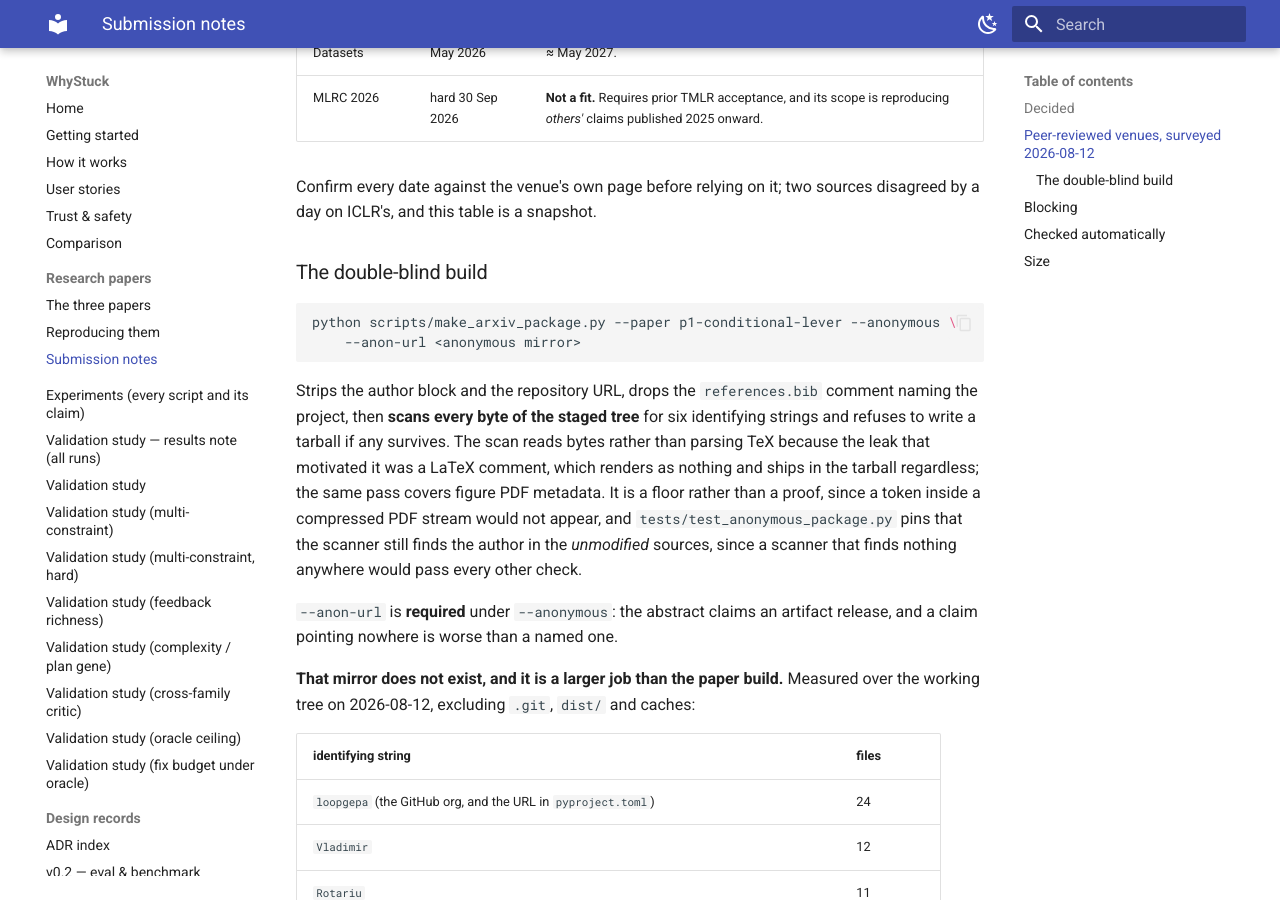
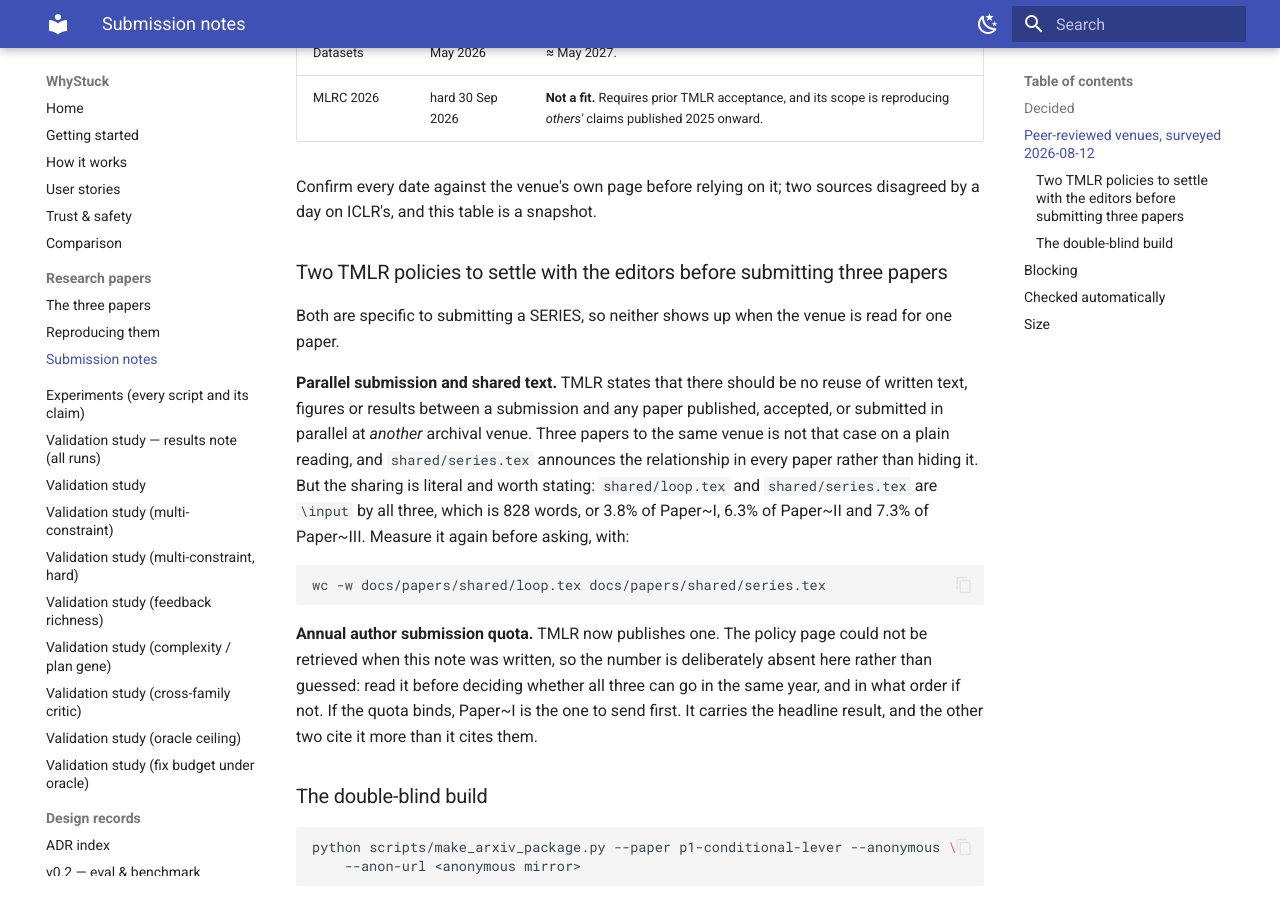
Before and after one commit to loopgepa/whystuck, an MkDocs documentation site: the page built from docs/papers/SUBMISSION.md, in a window 1280 px wide and 900 px high, scrolled down 1533 px. Built offline with MkDocs 1.6.1 and Material for MkDocs 9.7.7, drawn with Linux system fonts in a browser that asks for light colours.

Commit message:
Record the two TMLR policies that only bite a three-paper series
Parallel-submission text reuse and the annual author submission quota. Neither
appears when the venue is read for one paper. The shared text is measured rather
than characterised: 828 words in shared/loop.tex and shared/series.tex, 3.8% of
Paper I, 6.3% of Paper II, 7.3% of Paper III, with the command to re-measure. The
quota's number is deliberately absent because the policy page returned 403 when
this was written, and a guessed quota is worse than a stated gap.

Co-Authored-By: Claude Opus 5 (1M context) <noreply@anthropic.com>
Claude-Session: https://claude.ai/code/session_011CjxtKCQhXFVpChw21Sp4N

```diff
--- a/docs/papers/SUBMISSION.md
+++ b/docs/papers/SUBMISSION.md
@@ -34,6 +34,26 @@ prints author, affiliation and repository URL, and each abstract names the repos
 
 Confirm every date against the venue's own page before relying on it; two sources disagreed by a
 day on ICLR's, and this table is a snapshot.
+
+### Two TMLR policies to settle with the editors before submitting three papers
+
+Both are specific to submitting a SERIES, so neither shows up when the venue is read for one paper.
+
+**Parallel submission and shared text.** TMLR states that there should be no reuse of written text,
+figures or results between a submission and any paper published, accepted, or submitted in parallel
+at *another* archival venue. Three papers to the same venue is not that case on a plain reading,
+and `shared/series.tex` announces the relationship in every paper rather than hiding it. But the
+sharing is literal and worth stating: `shared/loop.tex` and `shared/series.tex` are `\input` by all
+three, which is 828 words, or 3.8% of Paper~I, 6.3% of Paper~II and 7.3% of Paper~III. Measure it
+again before asking, with:
+
+    wc -w docs/papers/shared/loop.tex docs/papers/shared/series.tex
+
+**Annual author submission quota.** TMLR now publishes one. The policy page could not be retrieved
+when this note was written, so the number is deliberately absent here rather than guessed: read it
+before deciding whether all three can go in the same year, and in what order if not. If the quota
+binds, Paper~I is the one to send first. It carries the headline result, and the other two cite it
+more than it cites them.
 
 ### The double-blind build
 
```
